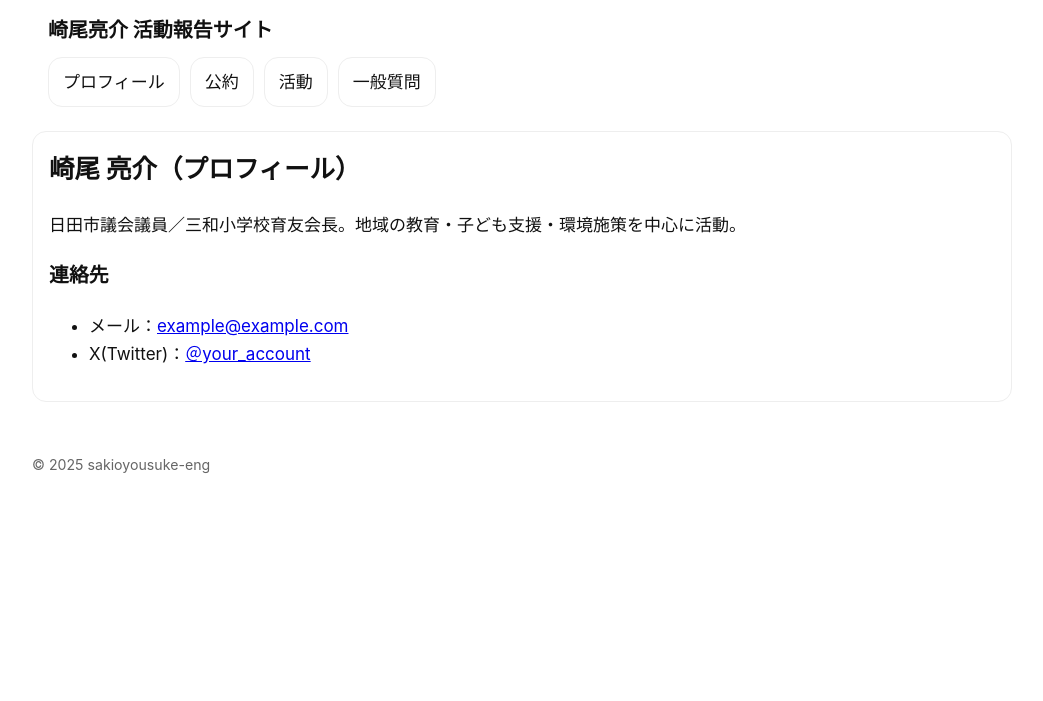
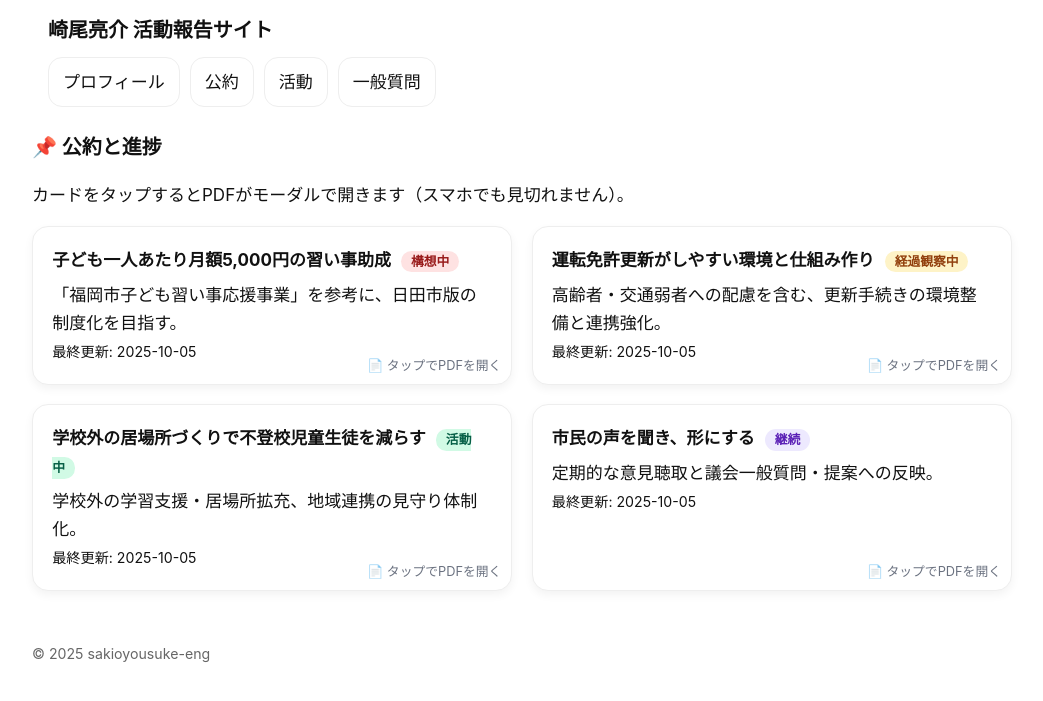
Before and after one commit to sakioryousuke-eng/activity-site, a Jekyll site: the page built from pages/profile.html, in a window 1280 px wide. Shown: the top 701 px of the page, without its empty margins (118-1161 px from the left). Built offline with Jekyll 4.4.1, drawn with Linux system fonts in a browser that asks for light colours.

Commit message:
Update profile.html

```diff
--- a/pages/profile.html
+++ b/pages/profile.html
@@ -1,16 +1,34 @@
 ---
 layout: default
-title: プロフィール
-permalink: /profile/
+title: 公約と進捗
 ---
 
-<section class="card">
-  <h2 style="margin-top:0;">崎尾 亮介（プロフィール）</h2>
-  <p>日田市議会議員／三和小学校育友会長。地域の教育・子ども支援・環境施策を中心に活動。</p>
+<h1>📌 公約と進捗</h1>
+<p>カードをタップするとPDFがモーダルで開きます（スマホでも見切れません）。</p>
 
-  <h3>連絡先</h3>
-  <ul>
-    <li>メール：<a href="mailto:example@example.com">example@example.com</a></li>
-    <li>X(Twitter)：<a href="https://x.com/your_account" target="_blank" rel="noopener">＠your_account</a></li>
-  </ul>
-</section>
+<div class="grid">
+{% for p in site.data.promises.promises %}
+  <div class="card">
+    <a class="stretched" href="{{ p.pdf | relative_url }}" data-modal="pdf" data-title="{{ p.title }}"></a>
+    <div class="title">{{ p.title }} <span class="chip s-{{ p.status }}">{{ p.status }}</span></div>
+    <div>{{ p.detail }}</div>
+    <small>最終更新: {{ p.last_update }}</small>
+    {% if p.pdf %}<div class="hint">📄 タップでPDFを開く</div>{% endif %}
+  </div>
+{% endfor %}
+</div>
+
+<style>
+.grid{display:grid;gap:1.2rem;grid-template-columns:1fr}
+@media(min-width:720px){.grid{grid-template-columns:1fr 1fr}}
+.card{position:relative;border-radius:16px;padding:1.2rem;background:#fff;box-shadow:0 4px 10px rgba(0,0,0,.05)}
+.card:hover{transform:translateY(-3px);box-shadow:0 6px 12px rgba(0,0,0,.1)}
+.stretched{position:absolute;inset:0;z-index:1;text-indent:-9999px}
+.title{font-weight:700;margin-bottom:.4rem}
+.chip{font-size:.8rem;padding:.2rem .6rem;border-radius:999px;margin-left:.4rem}
+.s-構想中{background:#fee2e2;color:#991b1b}
+.s-経過観察中{background:#fef3c7;color:#92400e}
+.s-活動中{background:#d1fae5;color:#065f46}
+.s-継続{background:#ede9fe;color:#5b21b6}
+.hint{position:absolute;bottom:8px;right:10px;color:#6b7280;font-size:.8rem}
+</style>
```
